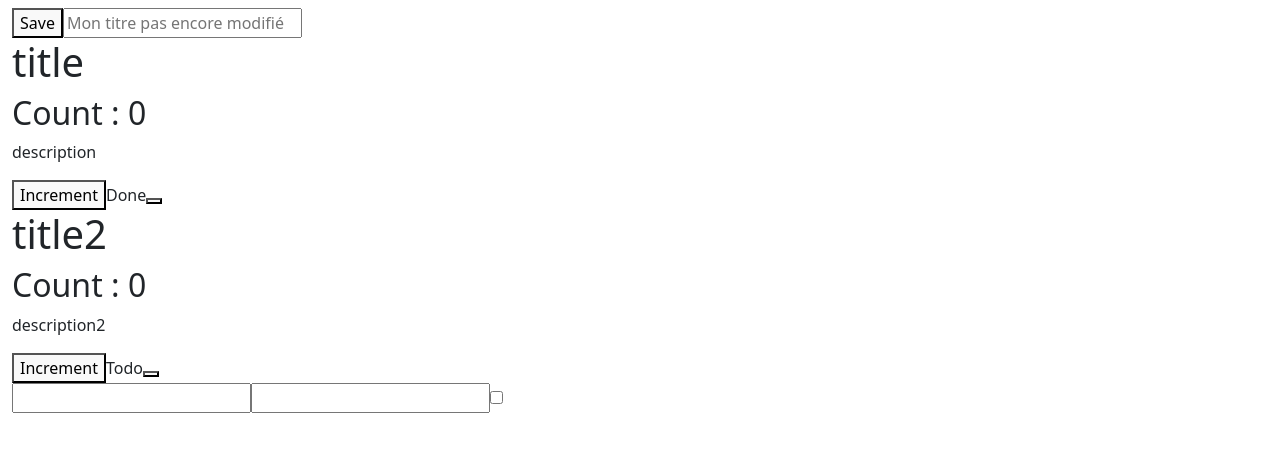
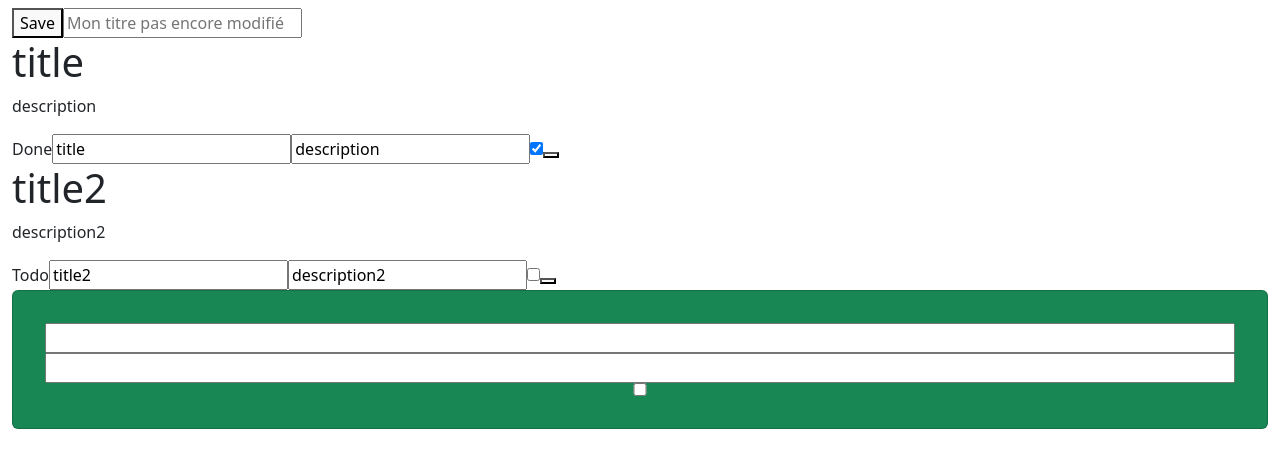
Before and after one commit to sbailleul/react-lesson, a React (Vite) app: page / in a window 1280 px wide. Shown: the top 468 px of the page. Built offline with nearby package versions, Linux system fonts and the light colour scheme.

Commit message:
feat(todo): Make todo editable

```diff
--- a/src/EditableTodo.tsx
+++ b/src/EditableTodo.tsx
@@ -9,7 +9,7 @@ export function EditableTodo() {
     status: false,
   });
   return (
-    <div>
+    <div className="card bg-success">
       <input
         type="text"
         onChange={(e) => {
--- a/src/Todo.tsx
+++ b/src/Todo.tsx
@@ -6,24 +6,33 @@ type TodoProps = {
   status: boolean;
   onDelete: () => void;
 };
+type Todo = { title: string; description: string; status: boolean };
+
 export function Todo({ title, description, status, onDelete }: TodoProps) {
-  const [counter, setCounter] = useState(0);
-
+  const [todo, setTodo] = useState({ title, description, status });
   return (
     <div>
-      <h1>{title}</h1>
-      <h2>Count : {counter}</h2>
-      <p>{description}</p>
-      <button
-        onClick={() => {
-          setCounter(counter + 1);
-        }}
-      >
-        Increment
-      </button>
+      <h1>{todo.title}</h1>
+      <p>{todo.description}</p>
       <span>
-        <span>{status ? "Done" : "Todo"}</span>
+        <span>{todo.status ? "Done" : "Todo"}</span>
       </span>
+
+      <input
+        type="text"
+        value={todo.title}
+        onChange={(e) => setTodo({ ...todo, title: e.target.value })}
+      />
+      <input
+        type="text"
+        value={todo.description}
+        onChange={(e) => setTodo({ ...todo, description: e.target.value })}
+      />
+      <input
+        type="checkbox"
+        checked={todo.status}
+        onChange={() => setTodo({ ...todo, status: !todo.status })}
+      />
       <button onClick={onDelete} />
     </div>
   );
```
